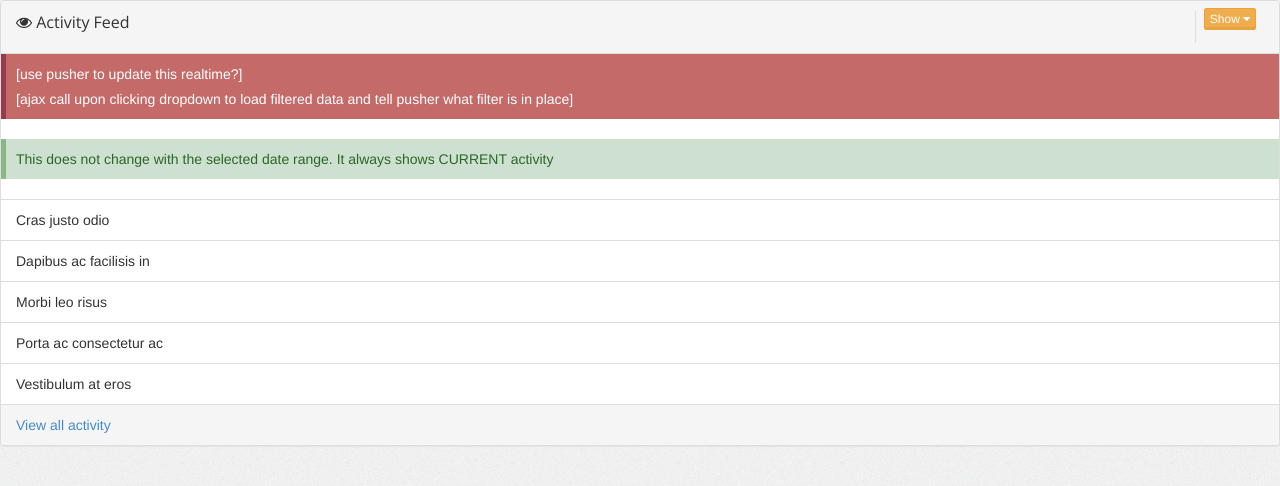
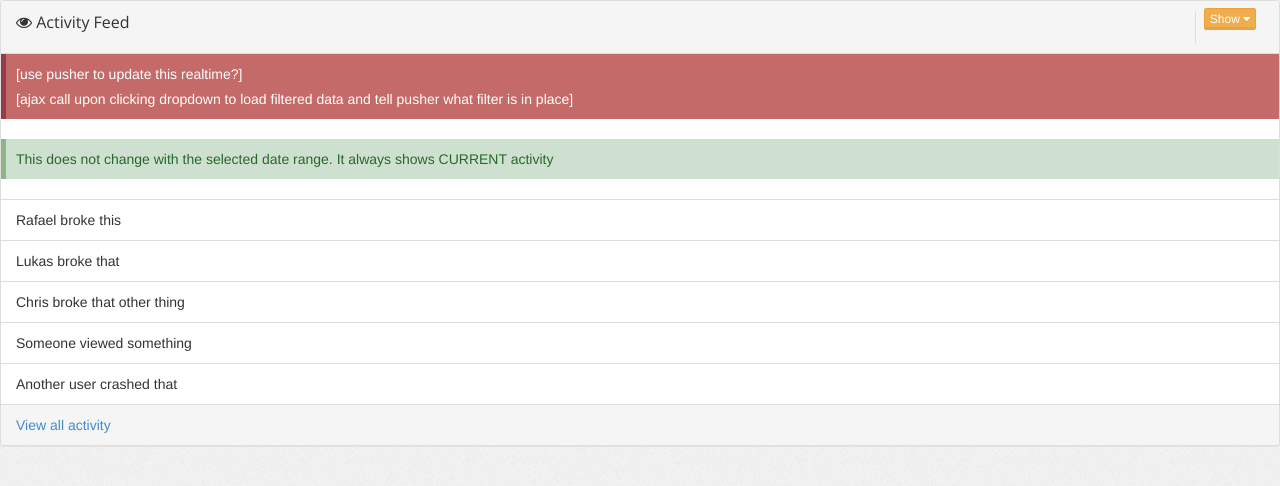
Before and after one commit to dioscouri/f3-admin, a PHP site: template src/Admin/Views/dashboard/activity_feed.php in a window 1280 px wide. Shown: the top 486 px of the page. Run offline with PHP 8.4, Linux system fonts and the light colour scheme; the template is opened without the code that fills it, so the values that code supplies are empty.

Commit message:
made activity feed items explicit

```diff
--- a/src/Admin/Views/dashboard/activity_feed.php
+++ b/src/Admin/Views/dashboard/activity_feed.php
@@ -38,23 +38,23 @@
 
     <div class="list-group">
         <div class="list-group-item">
-            Cras justo odio
+            Rafael broke this
         </div>
 
         <div class="list-group-item">
-            Dapibus ac facilisis in
+            Lukas broke that
         </div>
 
         <div class="list-group-item">
-            Morbi leo risus
+            Chris broke that other thing
         </div>
 
         <div class="list-group-item">
-            Porta ac consectetur ac
+            Someone viewed something
         </div>
 
         <div class="list-group-item">
-            Vestibulum at eros
+            Another user crashed that
         </div>
     </div>
 
```
